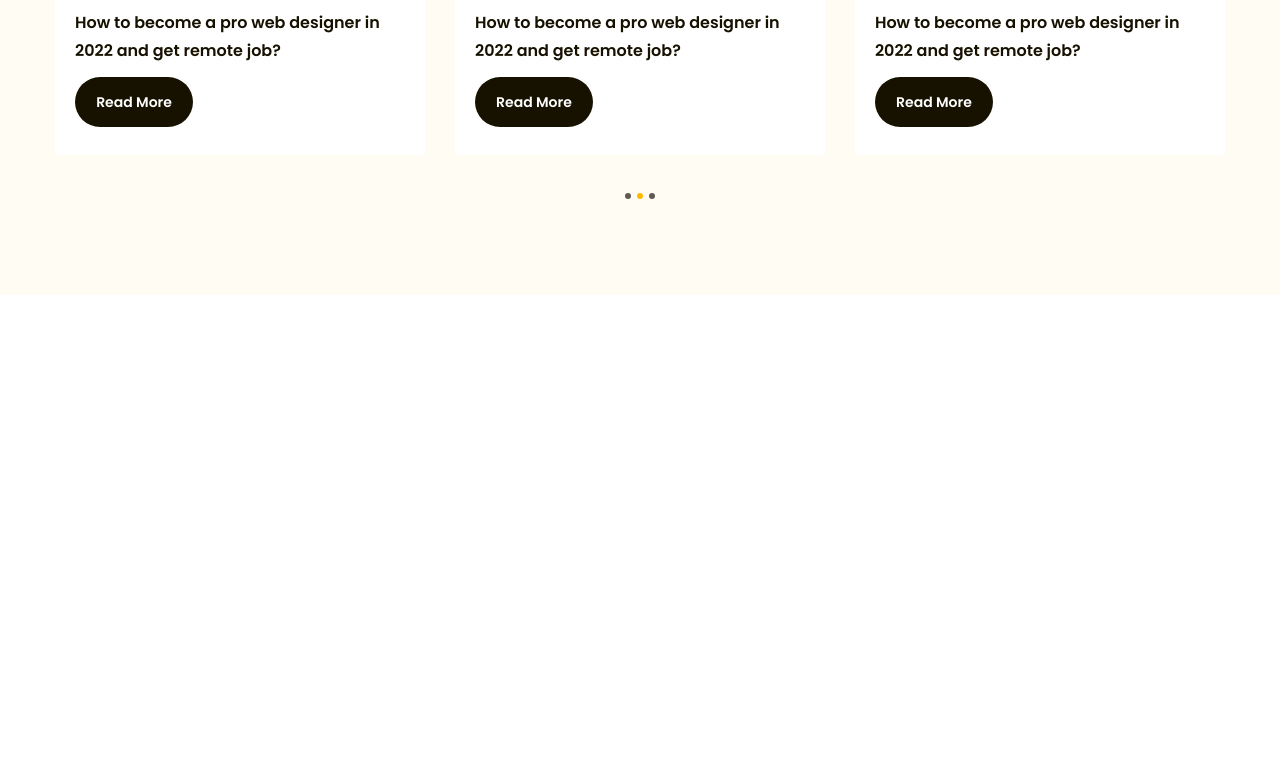
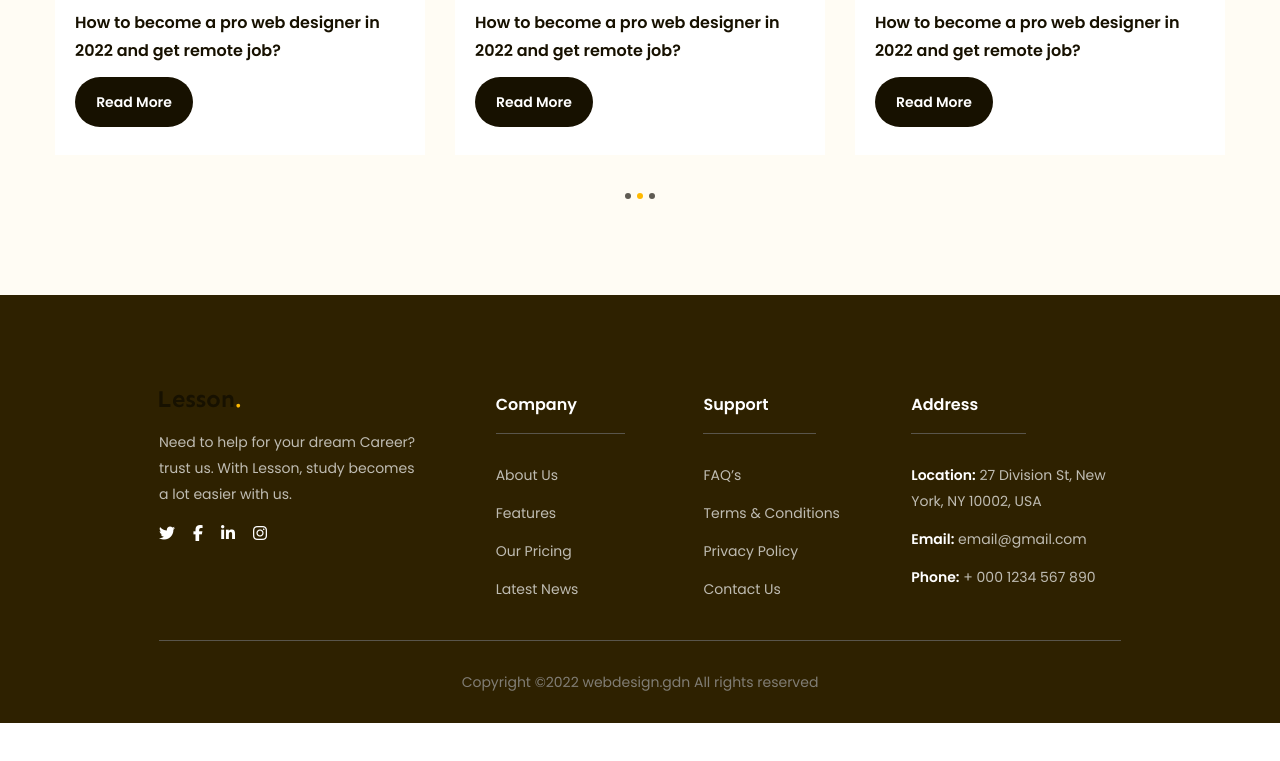
Before and after one commit to HaDoNhatHuy/duan-figma-01, a plain HTML site: page index.html in a window 1280 px wide. Shown: the part 4414-5175 px from the top of the page. After the commit the page ends 5137 px from the top, so only its background shows below. Drawn offline with Linux system fonts and the light colour scheme.

Commit message:
p14-code phần footer-kết thúc dự án

```diff
--- a/assets/css/style.css
+++ b/assets/css/style.css
@@ -580,3 +580,72 @@ header .btn-sign-up {
   background: var(--color);
   cursor: default;
 }
+/* ===============================footer================================ */
+footer {
+  background: #2e2100;
+  padding: 96px 135px 0;
+}
+.footer .row {
+  display: flex;
+  padding-bottom: 38px;
+  border-bottom: 1px solid #59554b;
+}
+.footer .row .column {
+  width: 21.6%;
+}
+.footer .row .column:first-child {
+  width: 35%;
+}
+.footer .row .column:first-child .desc {
+  margin-top: 18px;
+  max-width: 267px;
+  color: #bfbcb2;
+  font-size: 1.4rem;
+  line-height: 186%; /* 185.714% */
+}
+.footer .row .column:first-child .social {
+  margin-top: 18px;
+  display: flex;
+  gap: 18px;
+  width: 18px;
+  height: 15px;
+}
+.footer .row .column:first-child .social .fa-brands {
+  color: #fff;
+}
+.footer .title {
+  padding-bottom: 14px;
+  padding-right: 48px;
+  border-bottom: 1px solid #59554b;
+  display: inline-block;
+  color: #fff;
+  font-size: 1.6rem;
+  font-weight: 600;
+  line-height: 175%; /* 175% */
+}
+.footer .list {
+  margin-top: 28px;
+}
+.footer .list a {
+  display: inline-block;
+  margin-bottom: 12px;
+  color: #bfbcb2;
+  font-size: 1.4rem;
+  line-height: 186%; /* 185.714% */
+}
+.footer .list strong {
+  color: #fff;
+  font-size: 1.4rem;
+  font-weight: 600;
+  line-height: 186%; /* 185.714% */
+}
+.footer .list li:last-child a {
+  margin-bottom: 0;
+}
+.footer .copy-right {
+  padding: 28px 0;
+  text-align: center;
+  color: #807d74;
+  font-size: 1.4rem;
+  line-height: 186%; /* 185.714% */
+}
--- a/index.html
+++ b/index.html
@@ -12,12 +12,16 @@
       href="https://fonts.googleapis.com/css2?family=Poppins:ital,wght@0,100;0,200;0,300;0,400;0,500;0,600;0,700;0,800;0,900;1,100;1,200;1,300;1,400;1,500;1,600;1,700;1,800;1,900&display=swap"
       rel="stylesheet"
     />
-
+    <!-- fontawesome -->
+    <link
+      rel="stylesheet"
+      href="https://cdnjs.cloudflare.com/ajax/libs/font-awesome/6.6.0/css/all.min.css"
+    />
     <!-- style -->
     <link rel="stylesheet" href="./assets/css/style.css" />
     <title>Dự án 01</title>
   </head>
-  <body style="height: 10000px">
+  <body>
     <!-- header -->
     <header class="header fixed">
       <div class="main-content">
@@ -565,5 +569,90 @@
         </div>
       </div>
     </main>
+
+    <!-- footer -->
+    <footer>
+      <div class="footer">
+        <div class="main-content">
+          <div class="row">
+            <!-- column 1 -->
+            <div class="column">
+              <img src="./assets/img/logo.svg" alt=".Lesson" class="logo" />
+              <p class="desc">
+                Need to help for your dream Career? trust us. With Lesson, study
+                becomes a lot easier with us.
+              </p>
+              <div class="social">
+                <a href="">
+                  <i class="fa-brands fa-twitter"></i>
+                </a>
+                <a href="">
+                  <i class="fa-brands fa-facebook-f"></i>
+                </a>
+                <a href="">
+                  <i class="fa-brands fa-linkedin-in"></i>
+                </a>
+                <a href="">
+                  <i class="fa-brands fa-instagram"></i>
+                </a>
+              </div>
+            </div>
+
+            <!-- column 2 -->
+            <div class="column">
+              <h3 class="title">Company</h3>
+              <ul class="list">
+                <li>
+                  <a href="#!">About Us</a>
+                </li>
+                <li>
+                  <a href="#!">Features</a>
+                </li>
+                <li>
+                  <a href="#!">Our Pricing</a>
+                </li>
+                <li>
+                  <a href="#!">Latest News</a>
+                </li>
+              </ul>
+            </div>
+
+            <!-- column 3 -->
+            <div class="column">
+              <h3 class="title">Support</h3>
+              <ul class="list">
+                <li><a href="#!">FAQ’s</a></li>
+                <li><a href="#!">Terms & Conditions</a></li>
+                <li><a href="#!">Privacy Policy</a></li>
+                <li><a href="#!">Contact Us</a></li>
+              </ul>
+            </div>
+
+            <!-- column 4 -->
+            <div class="column">
+              <h3 class="title">Address</h3>
+              <ul class="list">
+                <li>
+                  <a href="#!">
+                    <strong>Location:</strong> 27 Division St, New York, NY
+                    10002, USA
+                  </a>
+                </li>
+                <li>
+                  <a href="#!"><strong>Email:</strong> email@gmail.com</a>
+                </li>
+                <li>
+                  <a href="#!"><strong>Phone:</strong> + 000 1234 567 890</a>
+                </li>
+              </ul>
+            </div>
+          </div>
+
+          <div class="copy-right">
+            <p>Copyright ©2022 webdesign.gdn All rights reserved</p>
+          </div>
+        </div>
+      </div>
+    </footer>
   </body>
 </html>
```
